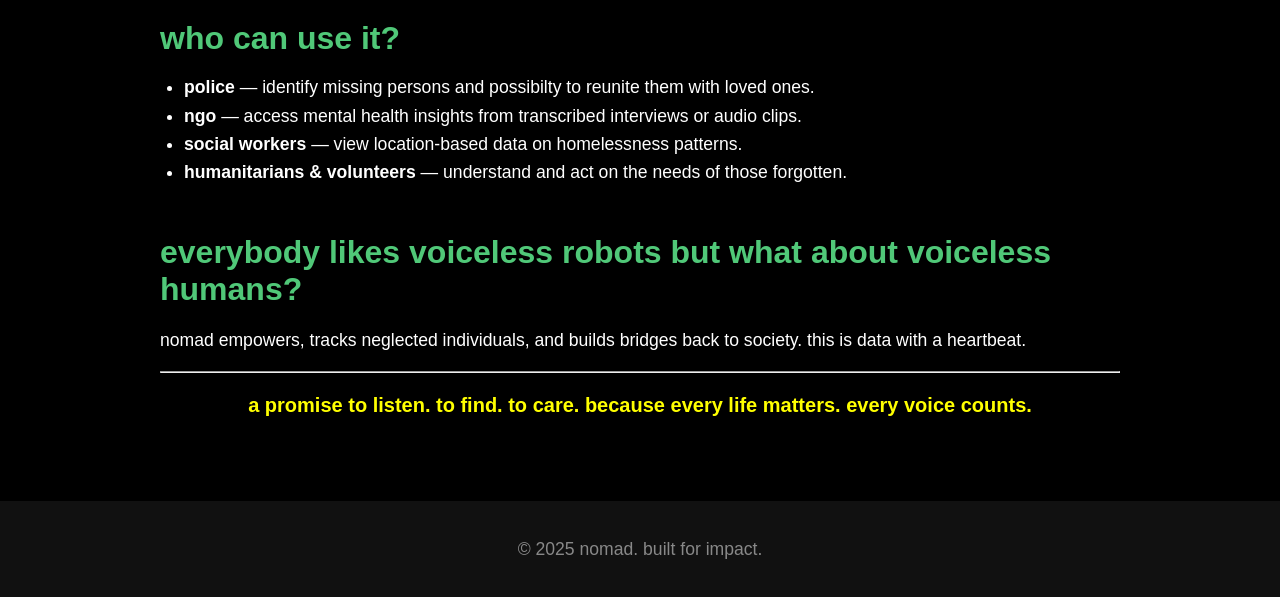
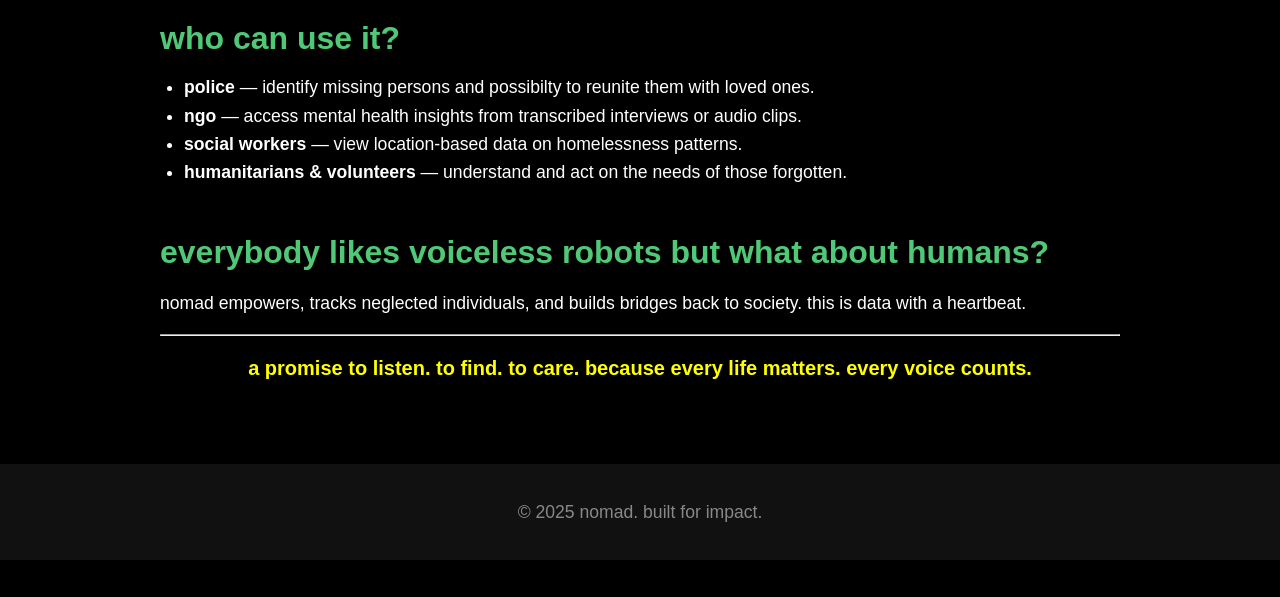
Before and after one commit to abssharma/nomad, a Flask app: page / in a window 1280 px wide. Shown: the part 446-1043 px from the top of the page. After the commit the page ends 1006 px from the top, so only its background shows below. Run offline with Flask 2, Linux system fonts and the light colour scheme.

Commit message:
FINAL index.html

```diff
--- a/frontend/templates/index.html
+++ b/frontend/templates/index.html
@@ -34,7 +34,7 @@
     </section>
 
     <section class="hope">
-      <h2>everybody likes voiceless robots but what about voiceless humans?</h2>
+      <h2>everybody likes voiceless robots but what about humans?</h2>
       <p>
         nomad empowers, tracks neglected individuals, and builds bridges back to society.
         this is data with a heartbeat.
```
